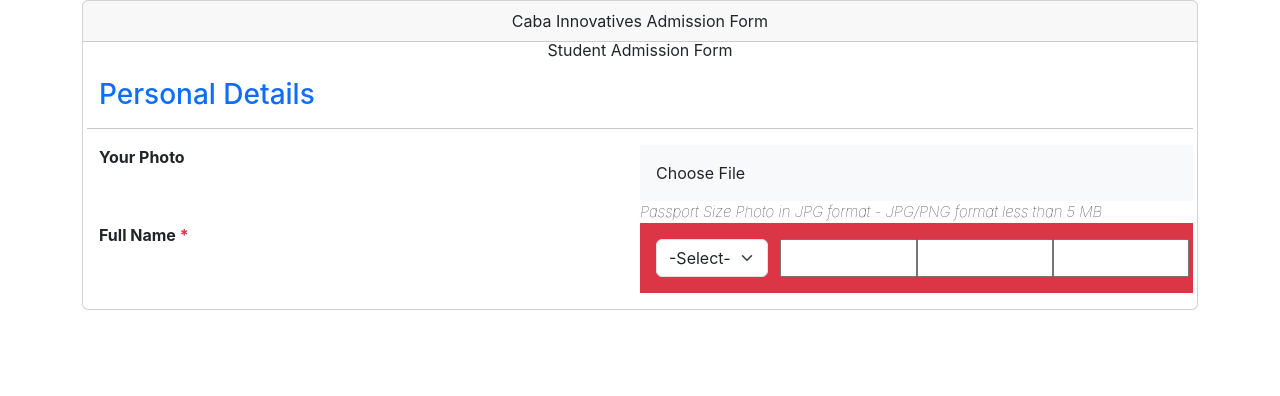
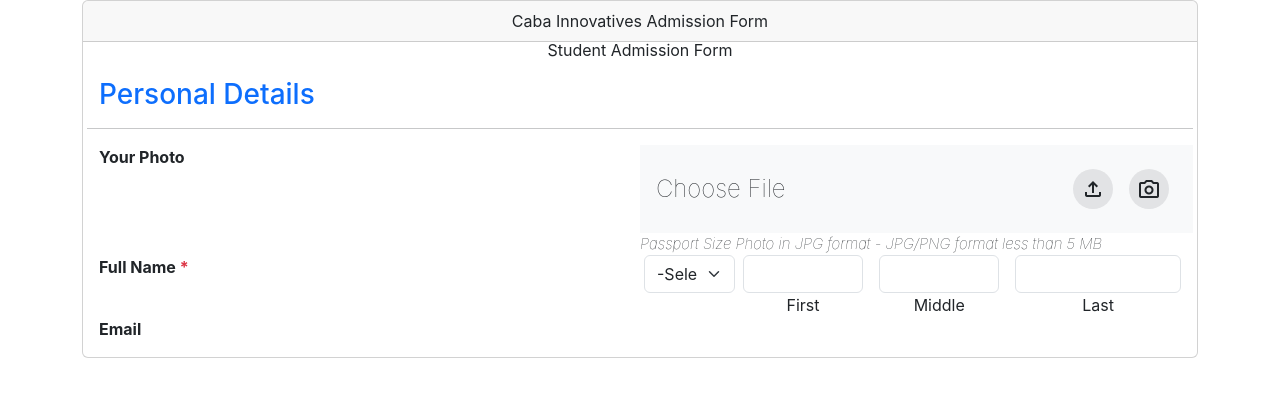
Before and after one commit to shivanshaggarwal/caba, a React (Create React App) app: page / in a window 1280 px wide. Shown: the top 396 px of the page. Built offline with nearby package versions, Linux system fonts and the light colour scheme.

Commit message:
image_input_complete

```diff
--- a/src/components/ImageInputs.js
+++ b/src/components/ImageInputs.js
@@ -1,7 +1,10 @@
 
 import React, { useState } from 'react';
+import {useForm} from 'react-hook-form'
+
 
 const ImageInputs = () => {
+
     const [selectedFile, setSelectedFile] = useState(null);
 
     const handleFileChange = (event) => {
@@ -20,33 +23,14 @@
             setSelectedFile(null);
         }
     };
+    const handleDelete =(event) =>{
 
-    return (
-        <div className="offset-3 col-6 photocontainer p-0">
-        <div className="col-12 bg-light">
-            <div className="text-start p-3" htmlFor="fileName" onClick={() => document.getElementById('fileName').click()}>
-                Choose File
-                <input type="file" name="" id="fileName" style={{ display: 'none' }} onChange={handleFileChange} accept=".jpg, .jpeg, .png"/>
-            </div>
-            {selectedFile && (
-                <div className="preview-container text-start p-0 pb-3 m-0">
-                    <div className="container"><hr/></div>
-                    <small className='mx-2 mt-0'><span>File Name: {selectedFile.name}</span></small>
-                    <small className='mx-2'><span>File Size: {(selectedFile.size/(1024)).toFixed(2)} KB</span> ✅ <span onMouseEnter={(e)=>e.target.style.cursor="pointer"} oncli>❌</span></small>
-                </div>
-            )}
-        </div>
-            <p className='my-0 text-start fw-lighter ' style={{fontSize: "15px"}}><i>Passport Size Photo in JPG format - JPG/PNG format less than 5 MB</i></p>
-        </div>
-    );
-};
+        if(selectedFile){
+            setSelectedFile(null)
+        }
+    }
+    function openCamera() {
 
-export default ImageInputs;
-
-
-
-
-{/* function openCamera() {
         const cameraStream = document.getElementById('cameraStream');
 
         // Check if the getUserMedia API is available in the user's browser
@@ -64,4 +48,49 @@
         } else {
           console.error('getUserMedia is not supported in this browser');
         }
-}  */}
+      }
+
+    return (
+        <div className="offset-3 col-6 photocontainer p-0" onMouseEnter={(e)=>e.target.style.outline="none"}>
+            <div className="col-12 bg-light" >
+                <div
+                    className="text-start p-3 d-flex justify-content-between fs-4 align-items-center fw-lighter"
+                    htmlFor="fileName"
+                    onClick={() => document.getElementById('fileName').click()}
+                    onMouseEnter={(e)=>e.target.style.outline="1px dashed grey"}
+                    onMouseLeave={(e)=>e.target.style.outline="none"}>
+                        Choose File
+                    <div >
+                        <span
+                            className="material-symbols-outlined m-2 bg-secondary-subtle p-2 rounded-circle outline-none"
+                            onMouseEnter={(e)=>e.target.style.cursor="pointer"}
+                        >
+                            upload
+                        </span>
+                        <span
+                            className="material-symbols-outlined m-2 bg-secondary-subtle p-2 rounded-circle outline-none"
+                            onMouseEnter={(e)=>e.target.style.cursor="pointer"}
+                            onClick={openCamera}
+                        >
+                            photo_camera
+                        </span>
+                    </div>
+                    <input
+                        type="file" name="" id="fileName"
+                        style={{ display: 'none' }} onChange={handleFileChange}
+                        accept=".jpg, .jpeg, .png"
+                    />
+                </div>
+                {selectedFile && (
+                    <div className="preview-container text-start p-0 m-0 fw-lighter">
+                        <span className='mx-2 mt-0 outline-none'>File Name: {selectedFile.name}</span>
+                        <span className='mx-2 outline-none'>File Size: {(selectedFile.size/(1024)).toFixed(2)} KB</span> ✅ <span onMouseEnter={(e)=>e.target.style.cursor="pointer"} onClick={handleDelete}>❌</span>
+                    </div>
+                )}
+            </div>
+            <p className='my-0 text-start fw-lighter ' style={{fontSize: "15px"}}><i>Passport Size Photo in JPG format - JPG/PNG format less than 5 MB</i></p>
+        </div>
+    );
+};
+
+export default ImageInputs;
--- a/src/pages/AdmissionForm.js
+++ b/src/pages/AdmissionForm.js
@@ -11,27 +11,44 @@
                     <div className="row">
                         <div className="card-title text-start col-3 text-primary "><h3>Personal Details</h3></div><hr />
                     </div>
+
                     <div className="row photo">
                         <label htmlFor="photo" className="text-start col-3"><b>Your Photo</b></label>
-                        <ImageInputs/>
+                        <ImageInputs />
 
                     </div>
                     <div className="row fullname">
-                        <label htmlFor="photo" className="text-start col-3"><b>Full Name <span className='text-danger'>*</span></b></label>
-                        <div className="offset-3 col-6 bg-danger p-3">
-                            <div className="row">
-                                <div class="col-md-3 ">
-                                    <select id="inputState" className="form-select ">
-                                        <option selected >-Select-</option>
-                                        <option>...</option>
+                        <label htmlFor="fullName" className="text-start col-3"><b>Full Name <span className='text-danger'>*</span></b></label>
+                        <div className="offset-3 col-6">
+                            <div className="row gx-3">
+                                <div class="col-sm-2 p-0 ">
+                                    <select id="inputState" className="form-select " aria-label=''>
+                                        <option selected>-Select-</option>
+                                        <option>Mr.</option>
+                                        <option>Ms.</option>
+                                        <option>Mrs.</option>
                                     </select>
                                 </div>
-                                <input type='text' className="col"></input>
-                                <input type='text' className="col"></input>
-                                <input type='text' className="col"></input>
+                                <div class="col-sm-3 ">
+                                    <input type="text" class="form-control" id="specificSizeInputName" />
+                                    <label for="specificSizeInputName">First</label>
+                                </div>
+                                <div class="col-sm-3 ">
+                                    <input type="text" class="form-control" id="specificSizeInputName" />
+                                    <label for="specificSizeInputName">Middle</label>
+                                </div>
+                                <div class="col-sm-4">
+                                    <input type="text" class="form-control" id="specificSizeInputName" />
+                                    <label for="specificSizeInputName">Last</label>
+                                </div>
                             </div>
                         </div>
                     </div>
+                    <div className="row mail">
+                        <label htmlFor="photo" className="text-start col-3"><b>Email</b></label>
+
+                    </div>
+
                 </div>
 
             </div>
```
Lines whose indentation alone changed are shown as unchanged.
